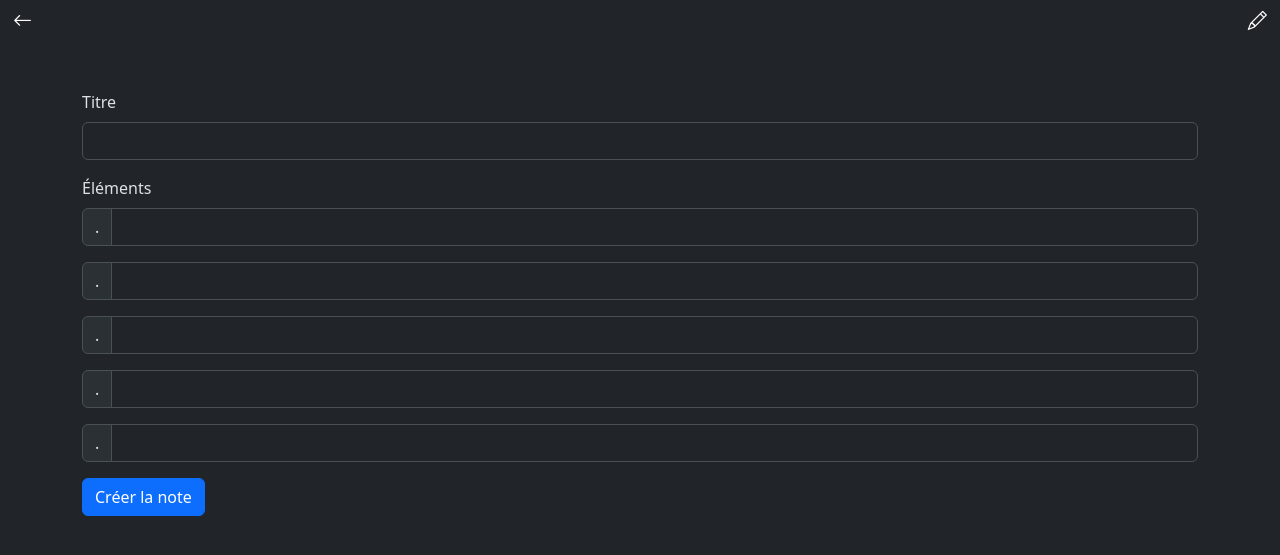
After one commit to Nounes7580/Note-manager, a PHP site: page /prwb_2324_c08/view/view_addchecklistnote.php in a window 1280 px wide. The commit adds this page. Shown: the top 555 px of the page. Run offline with PHP 8.4, Linux system fonts and the light colour scheme.

Commit message:
feat_add_checklist_note: ajout de la vue et du bouton addchecklist mais manque reglage bug

```diff
--- a/model/CheckListNote.php
+++ b/model/CheckListNote.php
@@ -25,6 +25,9 @@ class CheckListNote extends Note {
             created_at: $created_at,
             edited_at: $edited_at
         );
+    }
+    public function getId() {
+        return $this->id;
     }
 
     public function getItems(): array {
--- /dev/null
+++ b/view/view_addchecklistnote.php
@@ -0,0 +1,63 @@
+<!DOCTYPE html>
+<html lang="fr" data-bs-theme="dark">
+<head>
+    <meta charset="UTF-8">
+    <meta name="viewport" content="width=device-width, initial-scale=1">
+    <title>Ajouter une Note Checklist</title>
+    <!-- Bootstrap CSS -->
+    <link rel="stylesheet" href="https://cdn.jsdelivr.net/npm/bootstrap@5.3.2/dist/css/bootstrap.min.css">
+    <link rel="stylesheet" href="https://cdn.jsdelivr.net/npm/bootstrap-icons/font/bootstrap-icons.css">
+</head>
+<style>
+  .navbar-custom {
+    padding: 1px;
+  }
+  .navbar-custom .bi {
+    color: white; /* White icons */
+    font-size: 1.2rem; /* Icon size */
+  }
+  /* Add custom spacing if needed */
+  .nav-link:not(:last-child) {
+    margin-right: 1rem; /* Spacing between buttons */
+  }
+</style>
+<body>
+<nav class="navbar navbar-expand navbar-custom">
+  <div class="container-fluid">
+    <!-- Left aligned return button -->
+    <a class="navbar-brand" href="javascript:history.back()">
+      <i class="bi bi-arrow-left"></i> <!-- Left-pointing arrow -->
+    </a>
+      <a class="nav-link" href="">
+        <i class="bi bi-pencil"></i> <!-- Pencil for editing -->
+      </a>
+    </div>
+  </div>
+</nav>
+    <!-- Formulaire pour ajouter une note checklist -->
+    <div class="container mt-5">
+        <form action="./add_checklistnote" method="post">
+            <!-- Titre de la checklist -->
+            <div class="mb-3">
+                <label for="titleInput" class="form-label">Titre</label>
+                <input type="text" class="form-control" id="titleInput" name="title" required>
+            </div>
+
+            <!-- Champs pour les éléments de la checklist -->
+            <label class="form-label">Éléments</label>
+            <?php for ($i = 1; $i <= 5; $i++): ?>
+                <div class="input-group mb-3">
+                    <span class="input-group-text" style="list-style-type: disc;"><?= "." ?></span>
+                    <input type="text" class="form-control" name="item<?= $i ?>">
+                </div>
+            <?php endfor; ?>
+
+            <!-- Bouton de soumission -->
+            <button type="submit" class="btn btn-primary">Créer la note</button>
+        </form>
+    </div>
+
+    <!-- Bootstrap JS (Optional) -->
+    <script src="https://cdn.jsdelivr.net/npm/bootstrap@5.3.2/dist/js/bootstrap.bundle.min.js"></script>
+</body>
+</html>
--- a/view/view_notes.php
+++ b/view/view_notes.php
@@ -1,5 +1,6 @@
 
 <!DOCTYPE html>
+
 <html lang="en" data-bs-theme="dark">
 
 <head>
@@ -56,6 +57,8 @@
     <div class="container mt-5">
         <!-- Bouton pour créer une nouvelle note -->
         <div class="fixed-bottom d-flex justify-content-end p-3">
+       <a href="./show_addchecklistnote" class=" bi-card-checklist" style="border-radius: 40px; padding: 10px 20px;"></a>
+
     <form action="./show_addtextnote" method="post">
         <input type="hidden" name="title" value="Nouvelle Note">
         <input type="hidden" name="text" value="Contenu de la note">
```
Also changed, not shown: controller/ControllerNotes.php (+56 -21 lines), model/CheckListNoteItem.php (+56 -4 lines).
